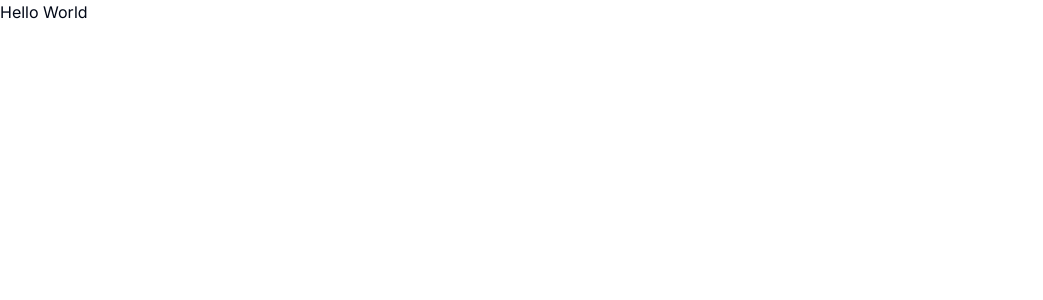
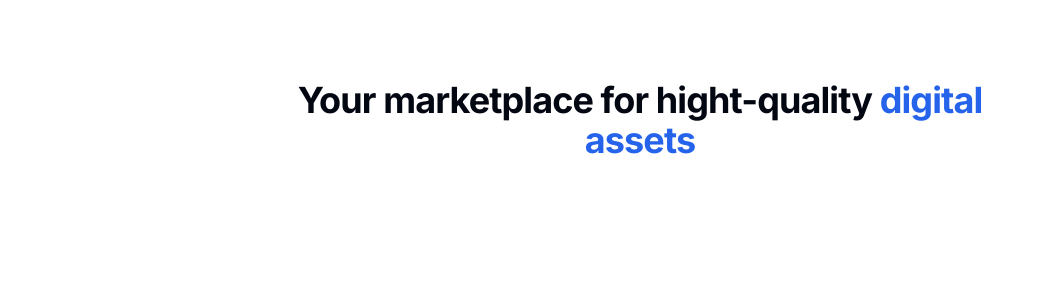
Before and after one commit to sinhadeepak1115/digital-marketplace, a Next.js app: page / in a window 1280 px wide. Shown: the top 300 px of the page, without its empty margins (0-1043 px from the left). Built offline with nearby package versions, Linux system fonts and the light colour scheme.

Commit message:
added shadcnui to the project.

```diff
--- a/src/app/globals.css
+++ b/src/app/globals.css
@@ -5,64 +5,47 @@
 @layer base {
   :root {
     --background: 0 0% 100%;
-    --foreground: 222.2 84% 4.9%;
-
+    --foreground: 224 71.4% 4.1%;
     --card: 0 0% 100%;
-    --card-foreground: 222.2 84% 4.9%;
-
+    --card-foreground: 224 71.4% 4.1%;
     --popover: 0 0% 100%;
-    --popover-foreground: 222.2 84% 4.9%;
-
-    --primary: 222.2 47.4% 11.2%;
-    --primary-foreground: 210 40% 98%;
-
-    --secondary: 210 40% 96.1%;
-    --secondary-foreground: 222.2 47.4% 11.2%;
-
-    --muted: 210 40% 96.1%;
-    --muted-foreground: 215.4 16.3% 46.9%;
-
-    --accent: 210 40% 96.1%;
-    --accent-foreground: 222.2 47.4% 11.2%;
-
+    --popover-foreground: 224 71.4% 4.1%;
+    --primary: 262.1 83.3% 57.8%;
+    --primary-foreground: 210 20% 98%;
+    --secondary: 220 14.3% 95.9%;
+    --secondary-foreground: 220.9 39.3% 11%;
+    --muted: 220 14.3% 95.9%;
+    --muted-foreground: 220 8.9% 46.1%;
+    --accent: 220 14.3% 95.9%;
+    --accent-foreground: 220.9 39.3% 11%;
     --destructive: 0 84.2% 60.2%;
-    --destructive-foreground: 210 40% 98%;
-
-    --border: 214.3 31.8% 91.4%;
-    --input: 214.3 31.8% 91.4%;
-    --ring: 222.2 84% 4.9%;
-
+    --destructive-foreground: 210 20% 98%;
+    --border: 220 13% 91%;
+    --input: 220 13% 91%;
+    --ring: 262.1 83.3% 57.8%;
     --radius: 0.5rem;
   }
 
   .dark {
-    --background: 222.2 84% 4.9%;
-    --foreground: 210 40% 98%;
-
-    --card: 222.2 84% 4.9%;
-    --card-foreground: 210 40% 98%;
-
-    --popover: 222.2 84% 4.9%;
-    --popover-foreground: 210 40% 98%;
-
-    --primary: 210 40% 98%;
-    --primary-foreground: 222.2 47.4% 11.2%;
-
-    --secondary: 217.2 32.6% 17.5%;
-    --secondary-foreground: 210 40% 98%;
-
-    --muted: 217.2 32.6% 17.5%;
-    --muted-foreground: 215 20.2% 65.1%;
-
-    --accent: 217.2 32.6% 17.5%;
-    --accent-foreground: 210 40% 98%;
-
+    --background: 224 71.4% 4.1%;
+    --foreground: 210 20% 98%;
+    --card: 224 71.4% 4.1%;
+    --card-foreground: 210 20% 98%;
+    --popover: 224 71.4% 4.1%;
+    --popover-foreground: 210 20% 98%;
+    --primary: 263.4 70% 50.4%;
+    --primary-foreground: 210 20% 98%;
+    --secondary: 215 27.9% 16.9%;
+    --secondary-foreground: 210 20% 98%;
+    --muted: 215 27.9% 16.9%;
+    --muted-foreground: 217.9 10.6% 64.9%;
+    --accent: 215 27.9% 16.9%;
+    --accent-foreground: 210 20% 98%;
     --destructive: 0 62.8% 30.6%;
-    --destructive-foreground: 210 40% 98%;
-
-    --border: 217.2 32.6% 17.5%;
-    --input: 217.2 32.6% 17.5%;
-    --ring: 212.7 26.8% 83.9%;
+    --destructive-foreground: 210 20% 98%;
+    --border: 215 27.9% 16.9%;
+    --input: 215 27.9% 16.9%;
+    --ring: 263.4 70% 50.4%;
   }
 }
 
--- a/src/app/page.tsx
+++ b/src/app/page.tsx
@@ -1,3 +1,14 @@
+import MaxWidthWrapper from "@/components/MaxWidthWrapper";
+
 export default function Home() {
-  return <p>Hello World</p>;
+  return (
+    <MaxWidthWrapper>
+      <div className="py-20 mx-auto text-center flex flex-col items-center max-w-3xl">
+        <h1 className="text-4xl font-bold tracking-tight">
+          Your marketplace for hight-quality{" "}
+          <span className="text-blue-600">digital assets</span>
+        </h1>
+      </div>
+    </MaxWidthWrapper>
+  );
 }
--- /dev/null
+++ b/src/components/MaxWidthWrapper.tsx
@@ -0,0 +1,23 @@
+import { ReactNode } from "react";
+import { cn } from "@/lib/utils";
+
+const MaxWidthWrapper = ({
+  className,
+  children,
+}: {
+  className?: string;
+  children: ReactNode;
+}) => {
+  return (
+    <div
+      className={cn(
+        "mx-auto w-full max-w-screen-xl px-2.5 md:px-20",
+        className,
+      )}
+    >
+      {children}
+    </div>
+  );
+};
+
+export default MaxWidthWrapper;
```
Also changed, not shown: 1 other file (tests, documents, lock files or other folders).
